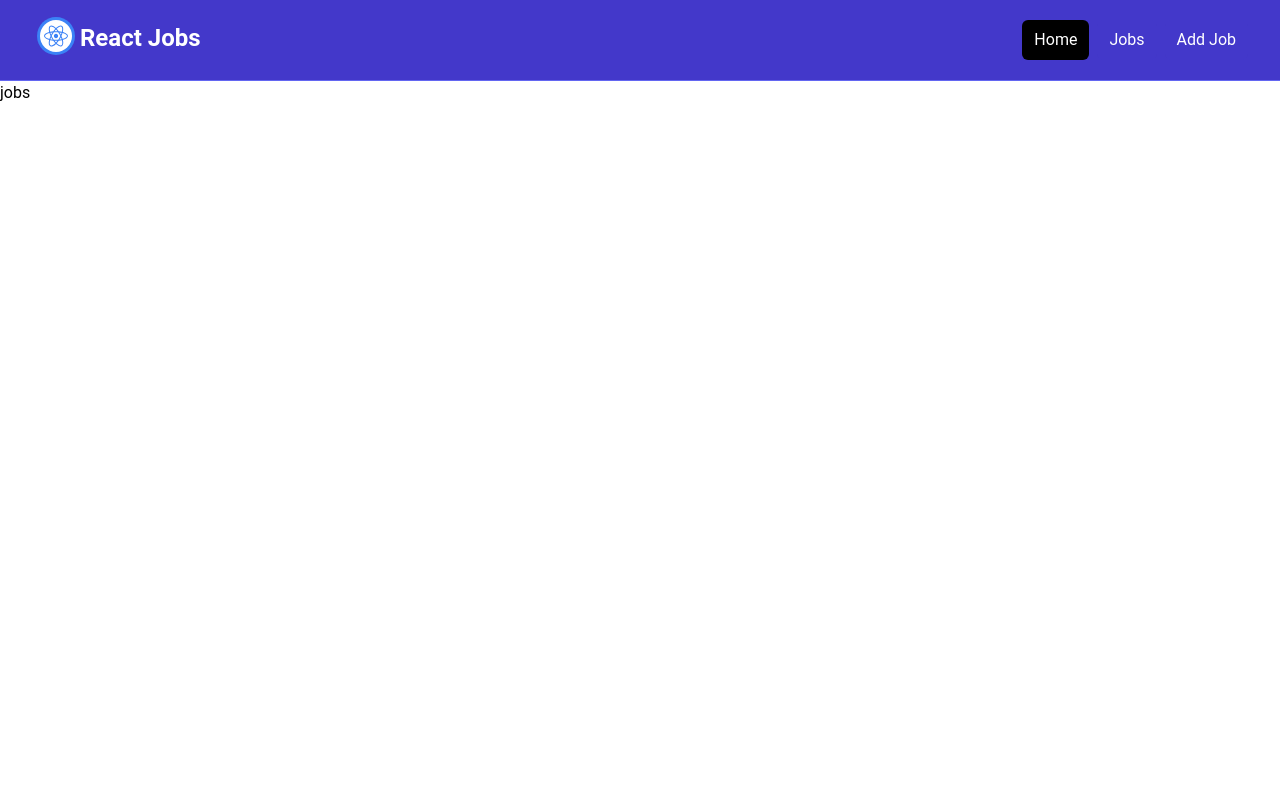
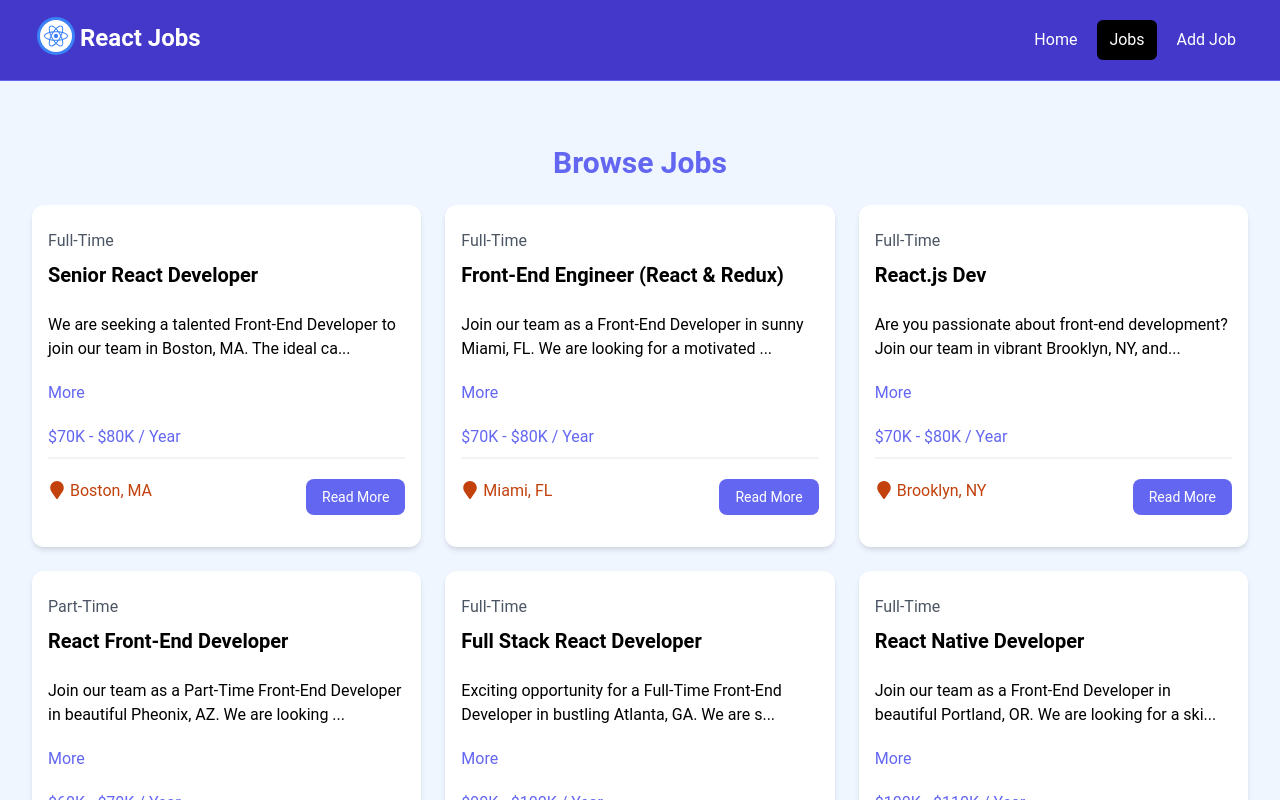
Before and after one commit to akam/job-board, a React (Vite) app in the folder vite-project/: page /jobs in a window 1280 px wide. Shown: the top 800 px of the page. Built offline with nearby package versions, Linux system fonts and the light colour scheme.

Commit message:
added logic for NavLink and number of jobs to display on home page

```diff
--- a/vite-project/src/App.tsx
+++ b/vite-project/src/App.tsx
@@ -7,12 +7,14 @@
 import HomePage from './pages/HomePage.tsx';
 import MainLayout from './layouts/MainLayout.tsx';
 import JobsPage from './pages/JobsPage.tsx';
+import NotFoundPage from './pages/NotFoundPage.tsx'
 
 const router = createBrowserRouter(
   createRoutesFromElements(
     <Route path='/' element={<MainLayout/>}>
         <Route index element={<HomePage/>}/>
         <Route path='/jobs' element={<JobsPage/>}/>
+        <Route path='*' element={<NotFoundPage/>}/>
     </Route>
   )
 );
--- a/vite-project/src/components/Card.tsx
+++ b/vite-project/src/components/Card.tsx
@@ -1,6 +1,9 @@
+import { Link } from 'react-router-dom';
+
 interface CardProps {
     title: string;
     description: string;
+    path: string;
     buttonText: string;
     bg?: string;
 }
@@ -17,11 +20,12 @@
             <p className='mt-2 mb-4'>
                 {props.description}
             </p>
-            <button
-              className='inline-block bg-black text-white rounded-lg px-4 py-2 hover:bg-gray-700'
+            <Link
+                to={props.path}
+                className='inline-block bg-black text-white rounded-lg px-4 py-2 hover:bg-gray-700'
             >
                 {props.buttonText}
-            </button>
+            </Link>
         </div>)
   };
 
--- a/vite-project/src/components/HomeCards.tsx
+++ b/vite-project/src/components/HomeCards.tsx
@@ -1,4 +1,4 @@
-import Card from './Card.tsx'
+import Card from './Card.tsx';
 
 function HomeCards(){
     return (
@@ -10,11 +10,13 @@
                     title='Developers'
                     description='Browse our React jobs and start your career today'
                     buttonText='Browse Jobs'
+                    path='/jobs'
                 />
                 <Card
                     title='Employers'
                     description='List your job to find the perfect developer for the role'
                     buttonText='Add Job'
+                    path='/add-jobs'
                     bg='bg-indigo-100'/>
                 </div>
             </div>
--- a/vite-project/src/components/JobListing.tsx
+++ b/vite-project/src/components/JobListing.tsx
@@ -1,5 +1,6 @@
 import { useState } from 'react';
-import { FaMapMarker } from 'react-icons/fa'
+import { FaMapMarker } from 'react-icons/fa';
+import { Link } from 'react-router-dom';
 
 interface CompanyProps {
     name: string;
@@ -58,12 +59,12 @@
                 <FaMapMarker className='inline text-lg mb-1 mr-1'/>
                 {job.location}
             </div>
-            <a
-                href={`/job/${job.id}`}
+            <Link
+                to={`/job/${job.id}`}
                 className='h-[36px] bg-indigo-500 hover:bg-indigo-600 text-white px-4 py-2 rounded-lg text-center text-sm'
             >
               Read More
-            </a>
+            </Link>
           </div>
         </div>
       </div>
--- a/vite-project/src/components/JobListings.tsx
+++ b/vite-project/src/components/JobListings.tsx
@@ -1,15 +1,18 @@
 import JobListing from './JobListing.tsx'
 import { getAllJobs } from "../jobs";
 
-function JobListings(){
+function JobListings({ isHome = true }){
+    const JobListings = isHome ? getAllJobs() : getAllJobs().slice(0,3)
+
+
     return (
-        <section className='bg-blue-50 px-4 py-10'>
+      <section className='bg-blue-50 px-4 py-10'>
         <div className='container-xl lg:container m-auto'>
           <h2 className='text-3xl font-bold text-indigo-500 mb-6 text-center'>
             Browse Jobs
           </h2>
             <div className='grid grid-cols-1 md:grid-cols-3 gap-6'>
-              {getAllJobs().map((job) => (
+              {JobListings.map((job) => (
                 <JobListing job={job} />
               ))}
             </div>
--- a/vite-project/src/components/Navbar.tsx
+++ b/vite-project/src/components/Navbar.tsx
@@ -1,12 +1,15 @@
-import { useState } from 'react';;
+// import { useState, useEffect } from 'react';;
 import { FaReact } from 'react-icons/fa';
-import { Link } from 'react-router-dom';
+import { NavLink } from 'react-router-dom';
 
-function Navbar(){
-    const [selected, setSelected] = useState('home')
-    function handleClick(e: React.MouseEvent<HTMLAnchorElement>) {
-        setSelected((e.target as HTMLAnchorElement).id)
-    }
+function Navbar() {
+
+    const linkClass = ({isActive}: {isActive: boolean}) => (
+        isActive
+            ? 'text-white bg-black hover:bg-gray-900 hover:text-white rounded-md px-3 py-2'
+            : 'text-white bg-indigo-700 hover:bg-gray-900 hover:text-white rounded-md px-3 py-2'
+    )
+
     return (
         <nav className='bg-indigo-700 border-b border-indigo-500'>
             <div className='mx-auto max-w-7xl px-2 sm:px-6 lg:px-8'>
@@ -18,27 +21,24 @@
                     </span>
                 <div className='md:ml-auto'>
                     <div className='flex space-x-2'>
-                        <Link
+                        <NavLink
                         id='home'
-                        onClick={handleClick}
                         to='/'
-                        className={`text-white ${selected === 'home' ? 'bg-black' : 'bg-indigo-700'} hover:bg-gray-900 hover:text-white rounded-md px-3 py-2`}>
+                        className={linkClass}>
                             Home
-                        </Link>
-                        <Link
+                        </NavLink>
+                        <NavLink
                         id='jobs'
-                        onClick={handleClick}
                         to='/jobs'
-                        className={`text-white ${selected === 'jobs' ? 'bg-black' : 'bg-indigo-700'} hover:bg-gray-900 hover:text-white rounded-md px-3 py-2`}>
+                        className={linkClass}>
                             Jobs
-                        </Link>
-                        <Link
+                        </NavLink>
+                        <NavLink
                         id='add-job'
-                        onClick={handleClick}
                         to='/addJob'
-                        className={`text-white ${selected === 'addJob' ? 'bg-black' : 'bg-indigo-700'} hover:bg-gray-900 hover:text-white rounded-md px-3 py-2`}>
+                        className={linkClass}>
                             Add Job
-                        </Link>
+                        </NavLink>
                     </div>
                 </div>
                 </div>
--- a/vite-project/src/components/ViewAllJobs.tsx
+++ b/vite-project/src/components/ViewAllJobs.tsx
@@ -1,12 +1,15 @@
+import { Link } from 'react-router-dom';
+
 const ViewAllJobs = () => {
   return (
     <section className='m-auto max-w-lg my-10 px-6'>
-      <a
-        href='/jobs'
+      <Link
+        to='/jobs'
+        onClick={() => window.scrollTo(0,0)}
         className='block bg-black text-white text-center py-4 px-6 rounded-xl hover:bg-gray-700'
       >
         View All Jobs
-      </a>
+      </Link>
     </section>
   );
 };
--- a/vite-project/src/layouts/MainLayout.tsx
+++ b/vite-project/src/layouts/MainLayout.tsx
@@ -1,7 +1,8 @@
-import { Outlet } from 'react-router-dom'
-import Navbar from '../components/Navbar.tsx'
+import { Outlet } from 'react-router-dom';
+import Navbar from '../components/Navbar.tsx';
 
 function MainLayout(){
+
     return (
         <>
             <Navbar/>
--- a/vite-project/src/pages/HomePage.tsx
+++ b/vite-project/src/pages/HomePage.tsx
@@ -8,7 +8,7 @@
         <div>
             <Hero/>
             <HomeCards/>
-            <JobListings/>
+            <JobListings isHome={false}/>
             <ViewAllJobs/>
         </div>
     )
--- a/vite-project/src/pages/JobsPage.tsx
+++ b/vite-project/src/pages/JobsPage.tsx
@@ -1,5 +1,11 @@
+import JobListings from '../components/JobListings.tsx'
+
 function JobsPage(){
-    return <h1>jobs</h1>
+    return (
+        <section className='bg-blue-50 px-4 py-6'>
+            <JobListings/>
+        </section>
+    );
 }
 
 export default JobsPage
--- /dev/null
+++ b/vite-project/src/pages/NotFoundPage.tsx
@@ -0,0 +1,19 @@
+import { Link } from 'react-router-dom';
+import { FaExclamationTriangle } from 'react-icons/fa';
+
+const NotFoundPage = () => {
+  return (
+    <section className='text-center flex flex-col justify-center items-center h-96'>
+      <FaExclamationTriangle className='text-yellow-400 text-6xl mb-4' />
+      <h1 className='text-6xl font-bold mb-4'>404 Not Found</h1>
+      <p className='text-xl mb-5'>This page does not exist</p>
+      <Link
+        to='/'
+        className='text-white bg-indigo-700 hover:bg-indigo-900 rounded-md px-3 py-2 mt-4'
+      >
+        Go Back
+      </Link>
+    </section>
+  );
+};
+export default NotFoundPage;
```
